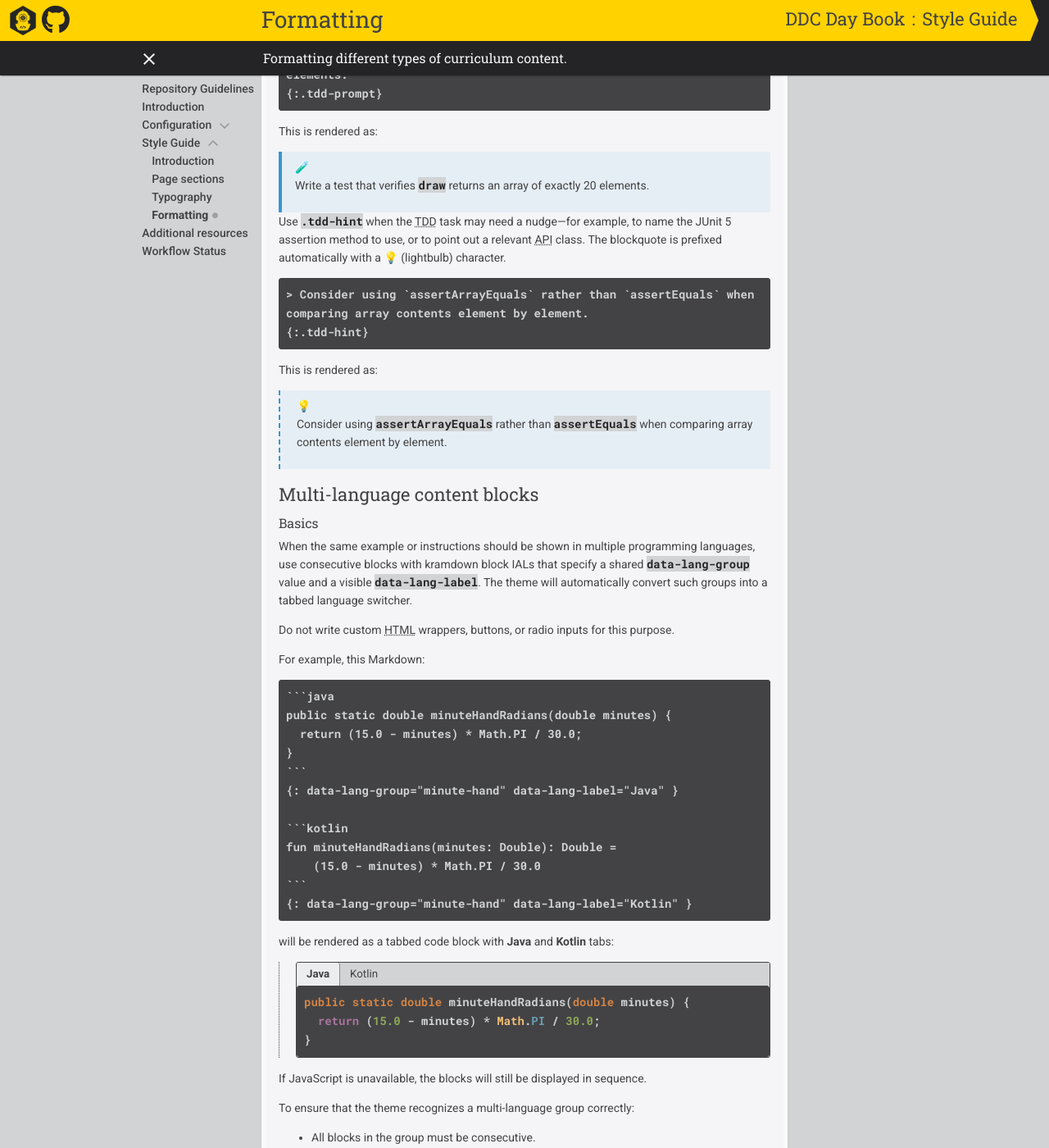
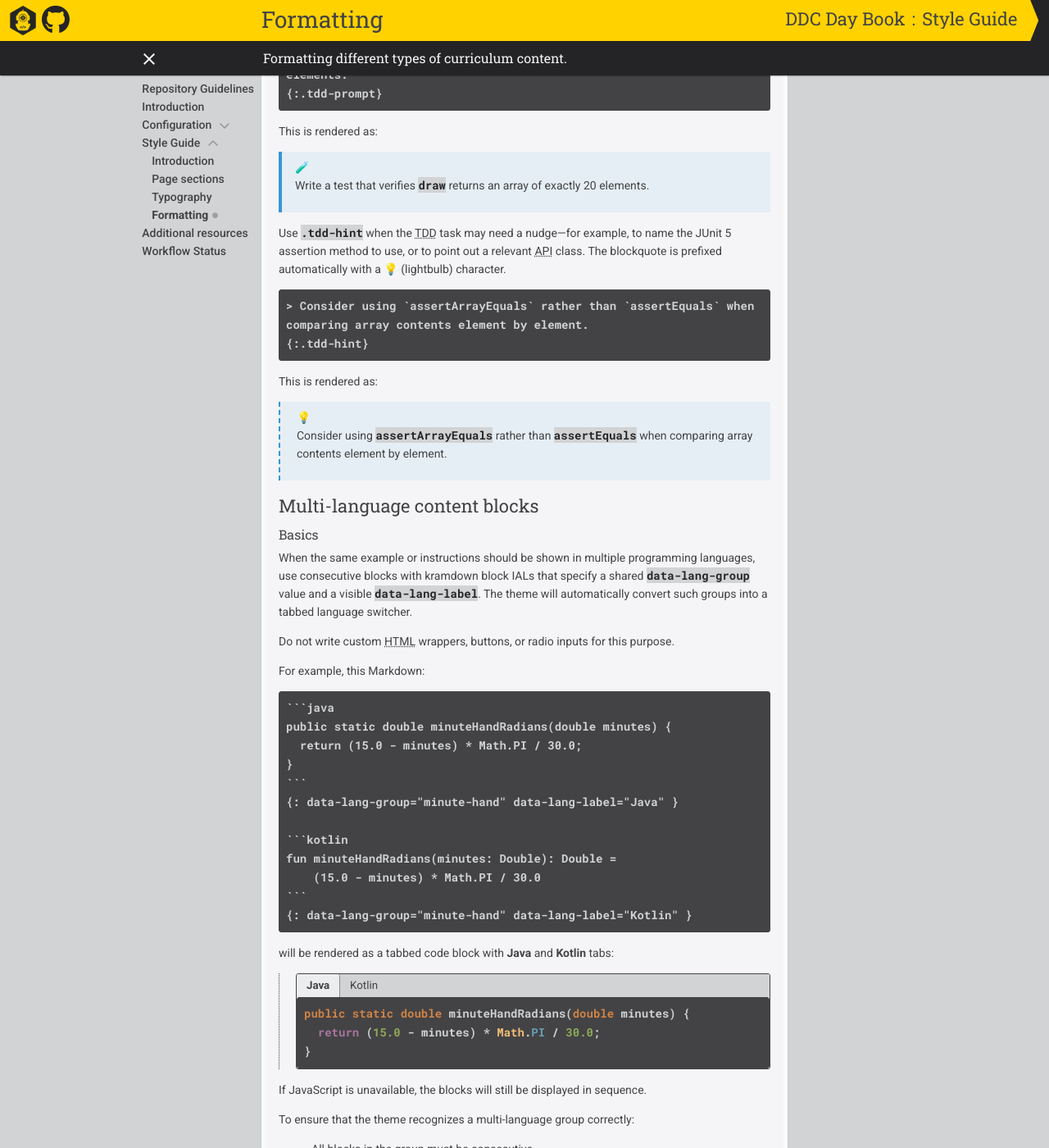
Before and after one commit to ddc-java/ddc-day-book, a Jekyll site: the page built from content/formatting.md, in a window 1280 px wide and 1400 px high, scrolled down 5244 px. Shown: the whole window at 82% size. Built offline with Jekyll 4.4.1, drawn with Linux system fonts in a browser that asks for light colours; nearby versions of some CDN libraries; our own code applies the rules of GitHub Pages for plain Markdown files; formulas are drawn with MathJax 3.

Commit message:
Adjust blockquote bottom margin for improved spacing.

```diff
--- a/_sass/ddc-day-book.scss
+++ b/_sass/ddc-day-book.scss
@@ -271,7 +271,7 @@ abbr[title] {
 blockquote {
 
   border-left: 2px solid $deep-dive-yellow;
-  margin: 0;
+  margin: 0 0 1em 0;
   padding: 0 0 0 20px;
   font-style: italic;
 
```
